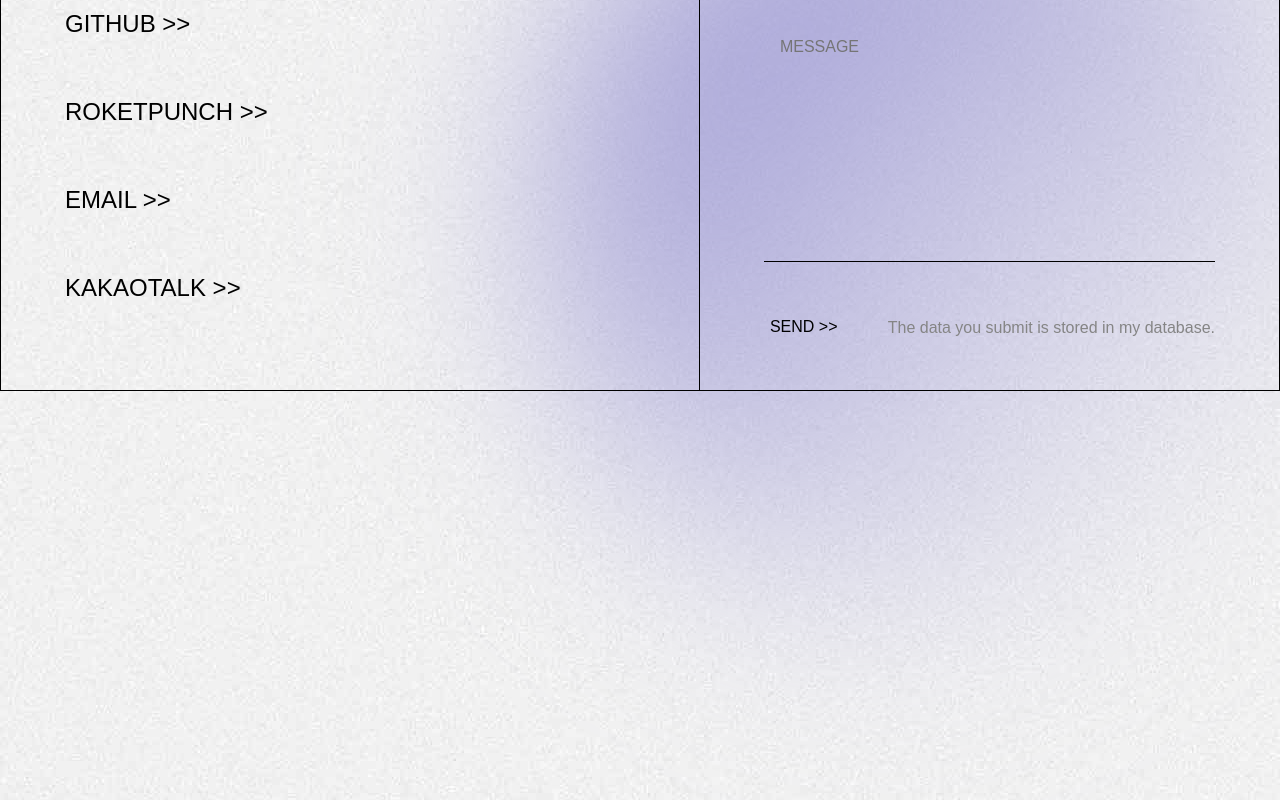
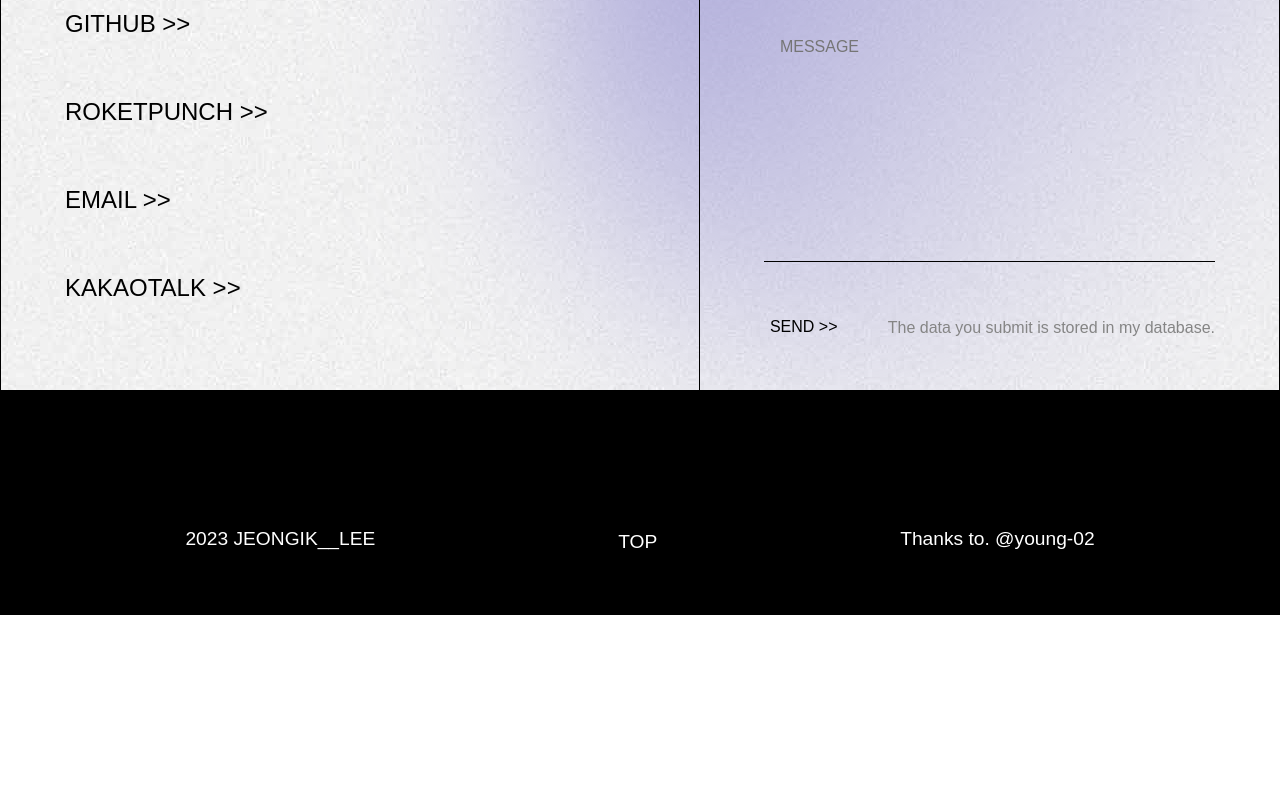
Before and after one commit to Jeremy-Kr/my-portfolio, a Next.js app: page / in a window 1280 px wide. Shown: the part 3919-4719 px from the top of the page. After the commit the page ends 4534 px from the top, so only its background shows below. Built offline with nearby package versions, Linux system fonts and the light colour scheme; a web font is replaced by a local one.

Commit message:
ui: create footer ui

```diff
--- a/components/Nav/NavBar.tsx
+++ b/components/Nav/NavBar.tsx
@@ -5,7 +5,7 @@ import { LogoFont, Subtitle } from "@/components/common";
 
 const NavBar = () => {
   return (
-    <NavBarContainer>
+    <NavBarContainer id="nav">
       <Nav>
         <LogoFont>JEONGIK__LEE</LogoFont>
         <NavItemContainer>
--- a/pages/index.tsx
+++ b/pages/index.tsx
@@ -9,6 +9,8 @@ import {
   PortFolio,
   Contact,
 } from "@/components";
+import { CustomParagraph } from "@/components/common";
+import Link from "next/link";
 
 interface EclipseProps {
   left?: number;
@@ -47,18 +49,22 @@ export default function Home() {
           <PortFolio />
         </Container>
         <Container>
-          <Eclipse bottom={15} right={5} color="#9c98d4" />
+          <Eclipse bottom={0} right={5} color="#9c98d4" />
           <Contact />
         </Container>
+        <Footer>
+          <FooterTextContainer>
+            <FooterText>2023 JEONGIK__LEE</FooterText>
+            <TopButton href="#nav">TOP</TopButton>
+            <FooterText>Thanks to. @young-02</FooterText>
+          </FooterTextContainer>
+        </Footer>
       </Main>
     </>
   );
 }
 
-const Main = styled.main`
-  /* 지우기!@!! */
-  margin-bottom: 100px;
-`;
+const Main = styled.main``;
 
 const Container = styled.div`
   position: relative;
@@ -84,3 +90,29 @@ const Eclipse = styled.div<EclipseProps>`
   transform: rotate(134.32deg);
   border-radius: 50%;
 `;
+
+const Footer = styled.footer`
+  width: 100%;
+  height: 14rem;
+  background-color: #000;
+`;
+
+const FooterTextContainer = styled.div`
+  width: 80rem;
+  margin: 0 auto;
+  height: 100%;
+  display: flex;
+  align-items: flex-end;
+  justify-content: space-around;
+  padding: 4rem;
+`;
+
+const FooterText = styled(CustomParagraph)`
+  color: #fff;
+  font-size: 1.2rem;
+`;
+
+const TopButton = styled(Link)`
+  color: #fff;
+  font-size: 1.2rem;
+`;
```
